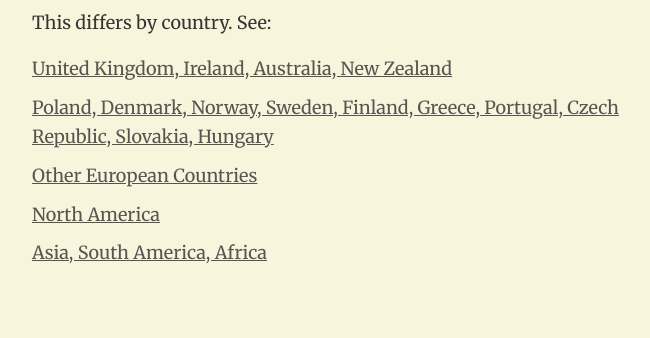
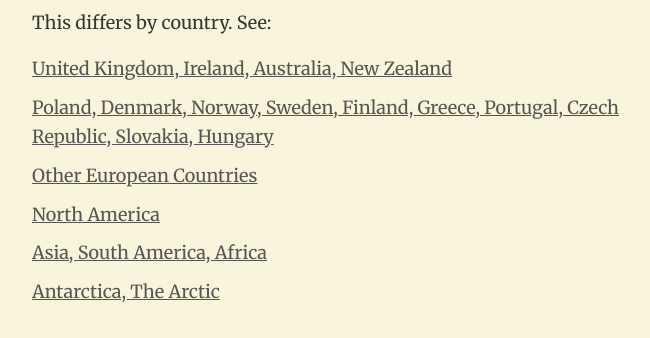
Before and after one commit to ezShroom/how-to-lights, a website: page public/index.html in a window 1280 px wide. Shown: the part 226-564 px from the top of the page, without its empty margins (283-933 px from the left). Drawn offline with nearby package versions, Linux system fonts and the light colour scheme.

Commit message:
Update index.html

```diff
--- a/public/index.html
+++ b/public/index.html
@@ -51,6 +51,7 @@
 			<a href="/up.html">Other European Countries</a>
 			<a href="/up.html">North America</a>
 			<a href="/unknown.html">Asia, South America, Africa</a>
+			<a href="/unknown.html">Antarctica, The Arctic</a>
 		</nav>
 	</body>
 </html>
```
